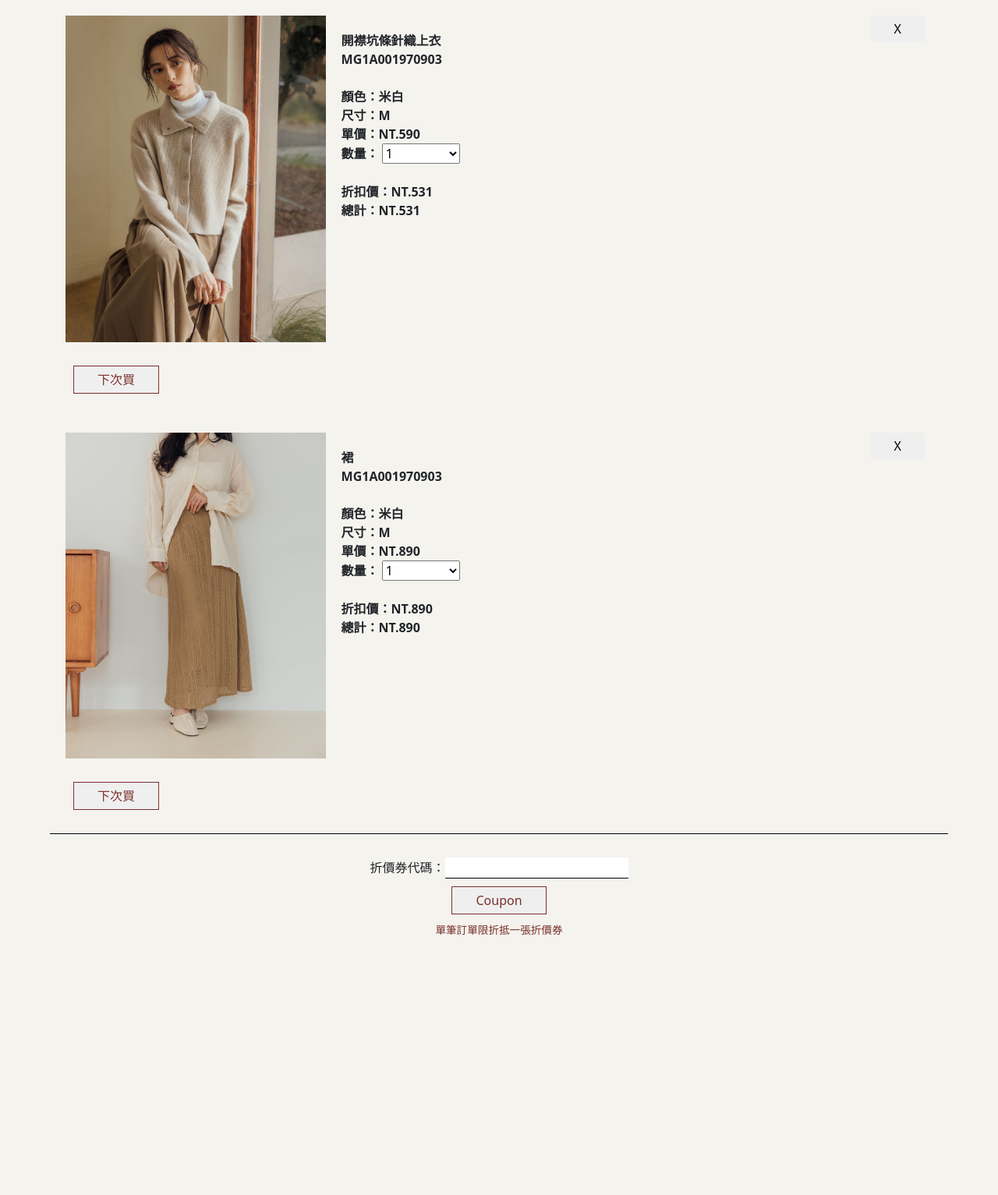
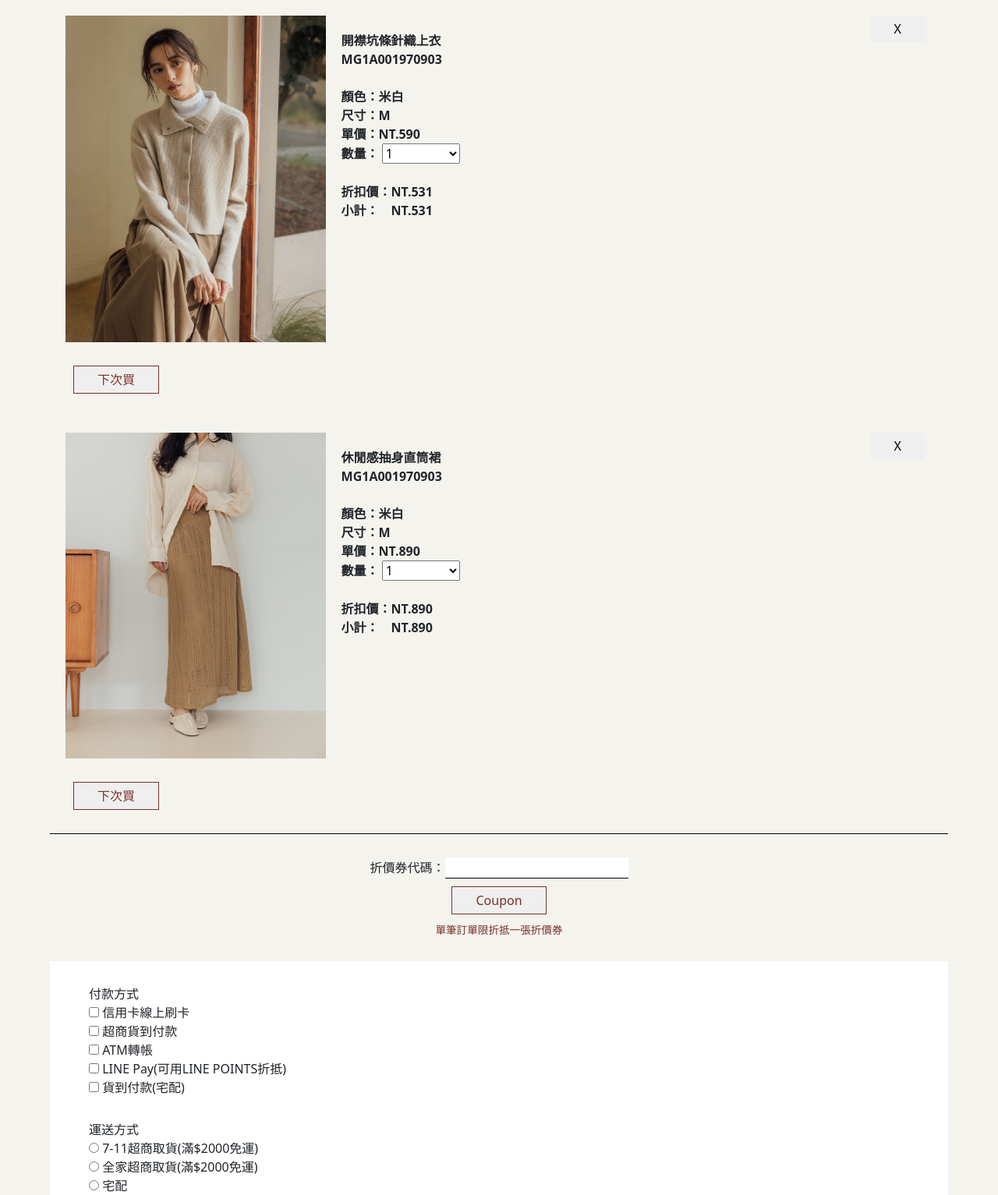
Before and after one commit to F2E2023-age25/e-commerce, a PHP site: page /carts.html in a window 1280 px wide. Shown: the part 101-1634 px from the top of the page at 78% size. Before the commit the page ends 1301 px from the top, so only its background shows below. Run offline with PHP 8.4, Linux system fonts and the light colour scheme.

Commit message:
feat: payment and delivery methods

```diff
--- a/carts.css
+++ b/carts.css
@@ -19,16 +19,19 @@ p {
 
 }
 
+.cart-main {
+  width: 90vw;
+  margin: 0 auto;
+}
+
 .cart-content {
-  width: 90vw;
+  width: 100%;
 }
 
 .product-info {
   position: relative;
   margin-bottom: 20px;
 }
-
-
 
 .product-img {
   max-width: 30%;
@@ -90,6 +93,13 @@ input {
   font-size: 0.85rem;
 }
 
+.payment-delivery {
+  background-color: #fff;
+}
+
+.payment-method, .delivery-method {
+  padding: 30px 50px 0px 50px;
+}
 
 /* 大於768px */
 @media screen and (min-width: 768px) {
--- a/carts.html
+++ b/carts.html
@@ -10,7 +10,9 @@
   <body>
     <header></header>
     <div class="cart-main">
+      <!-- 購物車內容 -->
       <div class="cart-content">
+        <!-- 放進購物車的商品 -->
         <div class="cart-product">
           <div class="product-info d-flex">
             <img class="product-img" src="./cart01.jpg" alt="" />
@@ -33,7 +35,7 @@
               <br />
               <span>折扣價：NT.</span><span class="discount-price">531</span
               ><br />
-              <span>總計：NT.</span><span class="final-price">531</span>
+              <span>小計：　NT.</span><span class="final-price">531</span>
             </div>
           </div>
           <button><a class="next-time-btn" href="">下次買</a></button>
@@ -41,9 +43,9 @@
         </div>
         <div class="cart-product">
           <div class="product-info d-flex">
-              <img class="product-img" src="./cart02.jpg" alt="" />
+            <img class="product-img" src="./cart02.jpg" alt="" />
             <div class="product-details">
-              <p class="product-name">裙</p>
+              <p class="product-name">休閒感抽身直筒裙</p>
               <p class="product-number">MG1A001970903</p>
               <br />
               <span>顏色：</span><span class="product-color">米白</span><br />
@@ -61,19 +63,111 @@
               <br />
               <span>折扣價：NT.</span><span class="discount-price">890</span
               ><br />
-              <span>總計：NT.</span><span class="final-price">890</span>
+              <span>小計：　NT.</span><span class="final-price">890</span>
             </div>
           </div>
           <button><a class="next-time-btn" href="">下次買</a></button>
           <button class="delete-btn">X</button>
         </div>
       </div>
+      <!-- 折價券 -->
       <div class="coupon">
-        <span>折價券代碼：</span><input type="text">
-        <br>
+        <span>折價券代碼：</span><input type="text" />
+        <br />
         <button><a href="">Coupon</a></button>
         <p>單筆訂單限折抵一張折價券</p>
       </div>
+      <!-- 付款方式、運送方式 -->
+      <div class="payment-delivery">
+        <!-- 付款方式 -->
+        <div class="payment-method">
+          <p class="method-title">付款方式</p>
+          <form action="" name="form1">
+            <div>
+              <input
+                type="checkbox"
+                class="payment-input"
+                id="credit-card"
+                name="payment"
+                onclick="return chk(this)"
+              />
+              <label for="credit-card">信用卡線上刷卡</label>
+            </div>
+            <div>
+              <input
+                type="checkbox"
+                class="payment-input"
+                id="cash-on-store-delivery"
+                name="payment"
+                onclick="return chk(this)"
+              />
+              <label for="cash-on-store-delivery">超商貨到付款</label>
+            </div>
+            <div>
+              <input
+                type="checkbox"
+                class="payment-input"
+                id="ATM"
+                name="payment"
+                onclick="return chk(this)"
+              />
+              <label for="ATM">ATM轉帳</label>
+            </div>
+            <div>
+              <input
+                type="checkbox"
+                class="payment-input"
+                id="line-pay"
+                name="payment"
+                onclick="return chk(this)"
+              />
+              <label for="line-pay">LINE Pay(可用LINE POINTS折抵)</label>
+            </div>
+            <div>
+              <input
+                type="checkbox"
+                class="payment-input"
+                id="cash-on-home-delivery"
+                name="payment"
+                onclick="return chk(this)"
+              />
+              <label for="cash-on-home-delivery">貨到付款(宅配)</label>
+            </div>
+          </form>
+        </div>
+        <!-- 運送方式 -->
+        <div class="delivery-method">
+          <p class="method-title">運送方式</p>
+          <div>
+            <input
+              type="radio"
+              class="delivery-input"
+              id="7-eleven"
+              name="delivery"
+            />
+            <label for="7-eleven">7-11超商取貨(滿$2000免運)</label>
+          </div>
+          <div>
+            <input
+              type="radio"
+              class="delivery-input"
+              id="family-mart"
+              name="delivery"
+            />
+            <label for="family-mart">全家超商取貨(滿$2000免運)</label>
+          </div>
+          <div>
+            <input
+              type="radio"
+              class="delivery-input"
+              id="home-delivery"
+              name="delivery"
+            />
+            <label for="home-delivery">宅配</label>
+          </div>
+        </div>
+      </div>
     </div>
+    <script src="./carts.js"></script>
   </body>
 </html>
--- /dev/null
+++ b/carts.js
@@ -0,0 +1,21 @@
+// const paymentInput = document.querySelectorAll(".payment-input");
+// const deliveryInput = document.querySelectorAll(".delivery-input")
+// console.log(paymentInput);
+// console.log(deliveryInput.length);
+
+function chk(input) {
+  for (var i = 0; i < document.form1.payment.length; i++) {
+    document.form1.payment[i].checked = false;
+  }
+  console.log(input)
+  input.checked = true;
+  return true;
+}
+
+// paymentInput.addEventListener("click", () => {
+//   for (let i = 0; i < paymentInput.length; i++) {
+//     paymentInput.children[i].checked = false;
+//   }
+//   paymentInput.children[i].checked = true;
+//   return true;
+// });
```
